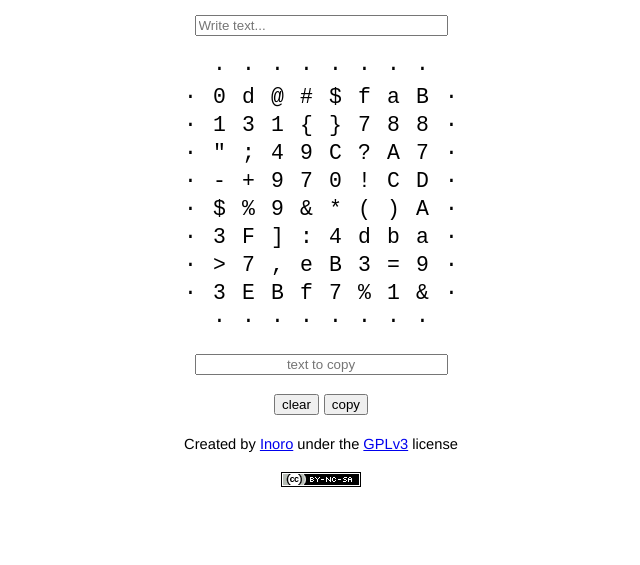
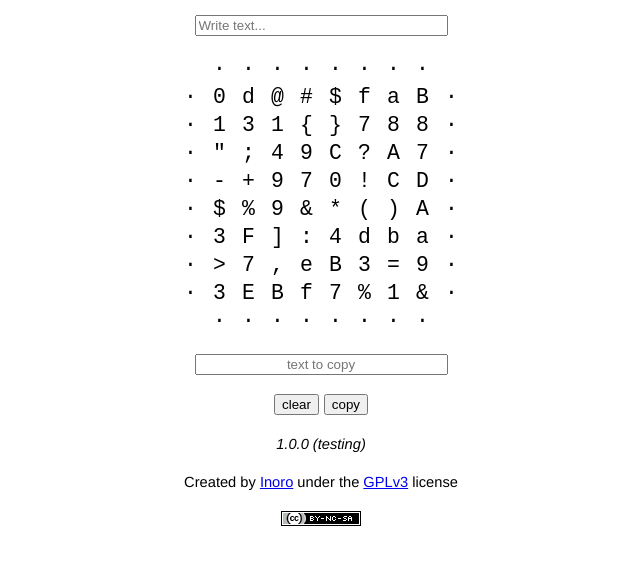
Before and after one commit to 1noro/glyph.rat.la, a plain HTML site: page public/index.html in a window 1280 px wide. Shown: the part 97-662 px from the top of the page, without its empty margins (319-959 px from the left). Drawn offline with Linux system fonts and the light colour scheme.

Commit message:
testing ok

```diff
--- a/public/index.html
+++ b/public/index.html
@@ -358,6 +358,7 @@
 
         </main>
         <footer id="footer" aria-label="Licenses and other information" tabindex="-1">
+            <p><small><em>1.0.0 (testing)</em></small></p>
             <p>
                 <small>
                     Created by <a href="https://github.com/1noro/record.rat.la">Inoro</a> under the <a href="LICENSE" aria-label="All the code that supports the page is under the GPLv3 license.">GPLv3</a> license
```
